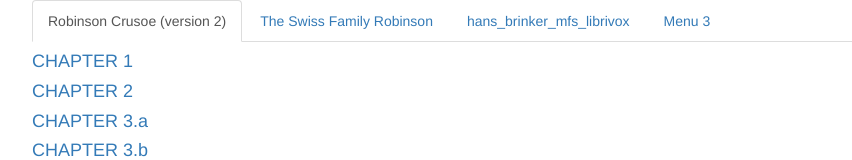
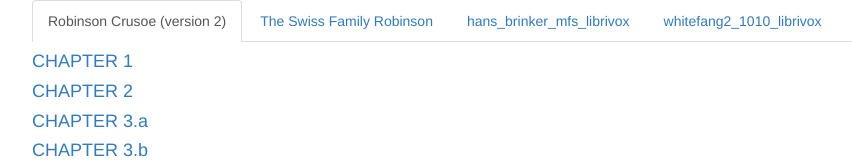
Before and after one commit to phandungmta/CutAudio.github.io, a plain HTML site: page index.html in a window 1280 px wide. Shown: the top 160 px of the page, without its empty margins (38-890 px from the left). Drawn offline with nearby package versions, Linux system fonts and the light colour scheme.

Commit message:
Update index.html

```diff
--- a/index.html
+++ b/index.html
@@ -19,7 +19,7 @@
             <li class="active"><a data-toggle="tab" href="#home">Robinson Crusoe (version 2)</a></li>
             <li><a data-toggle="tab" href="#menu1">The Swiss Family Robinson</a></li>
             <li><a data-toggle="tab" href="#menu2">hans_brinker_mfs_librivox</a></li>
-            <li><a data-toggle="tab" href="#menu3">Menu 3</a></li>
+            <li><a data-toggle="tab" href="#menu3">whitefang2_1010_librivox</a></li>
         </ul>
 
         <div class="tab-content">
```
